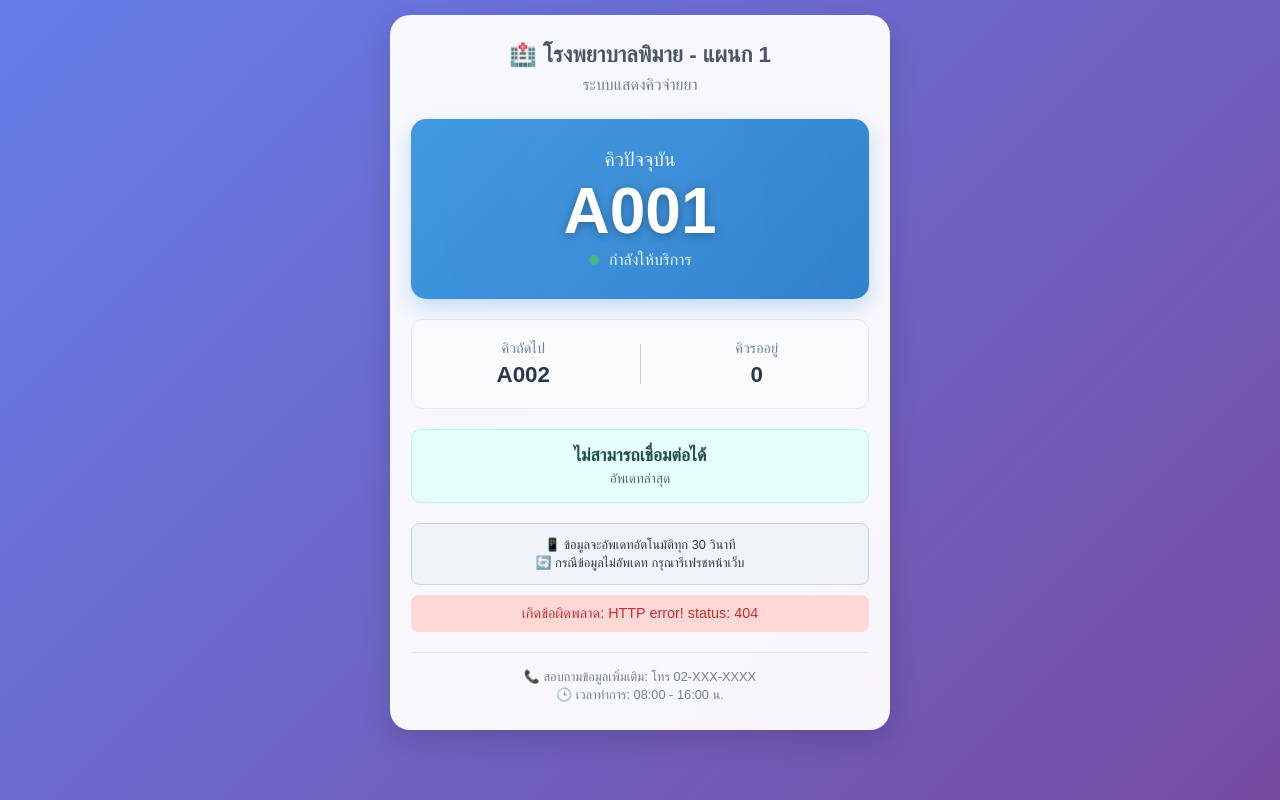
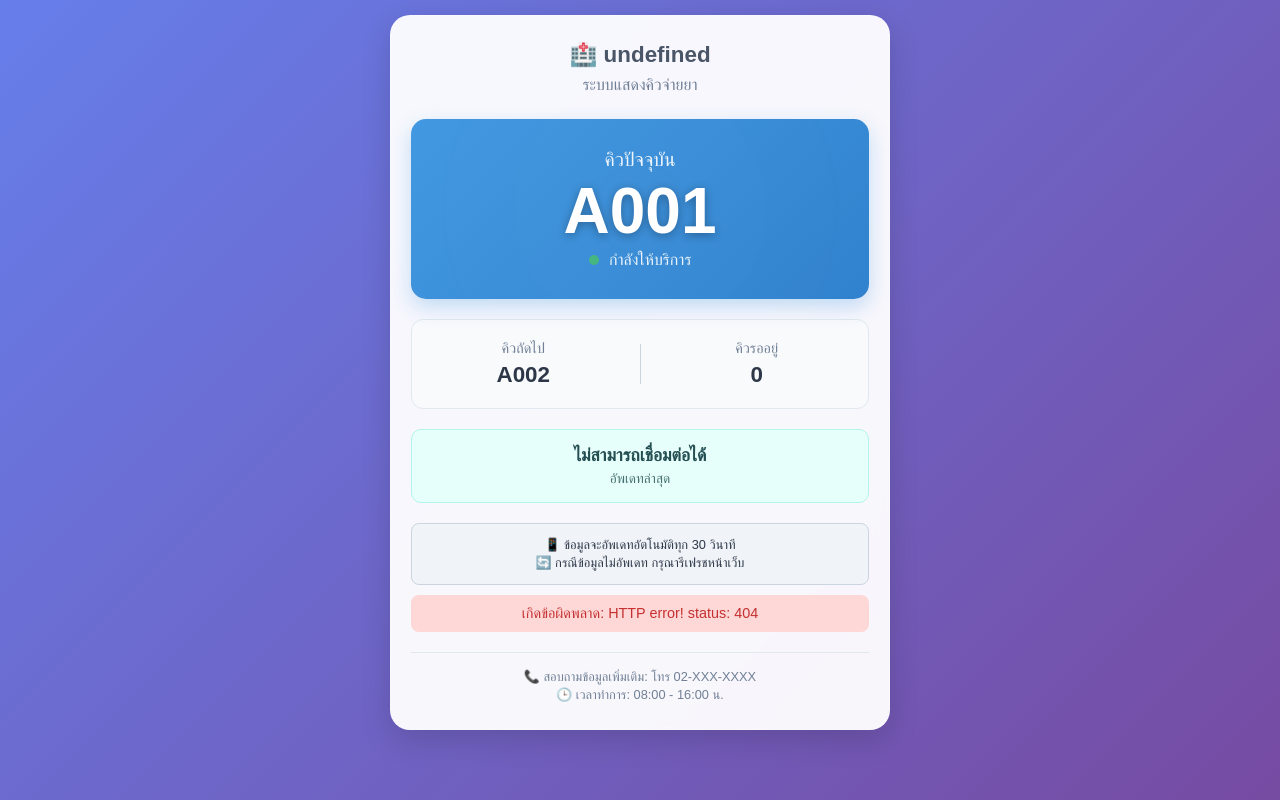
Before and after one commit to tanawit084copilot/queue-drug, a plain HTML site: page index.html in a window 1280 px wide. Drawn offline with Linux system fonts and the light colour scheme; no server answers.

Commit message:
Update index.html
add Hospital html

```diff
--- a/index.html
+++ b/index.html
@@ -451,7 +451,8 @@
             // อัพเดทชื่อแผนกในหัวข้อ
             const hospitalName = document.querySelector('.hospital-name');
             if (hospitalName) {
-                hospitalName.textContent = `🏥 โรงพยาบาลพิมาย - ${data.department}`;
+                //hospitalName.textContent = `🏥 โรงพยาบาลทดสอบ - ${data.department}`;
+                hospitalName.textContent = `🏥 ${data.hospitalName}`;
             }
 
             // อัพเดทข้อมูล
```
